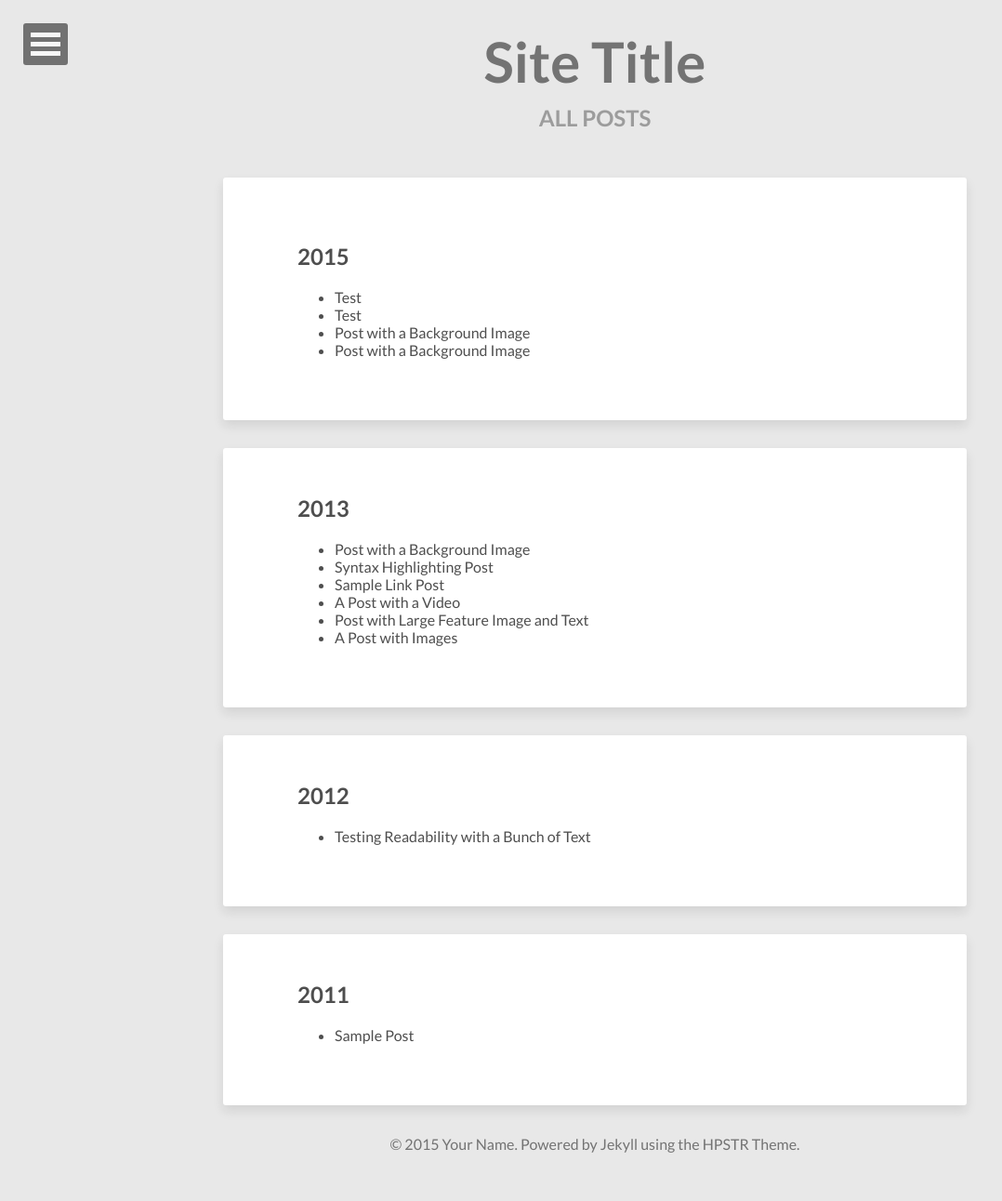
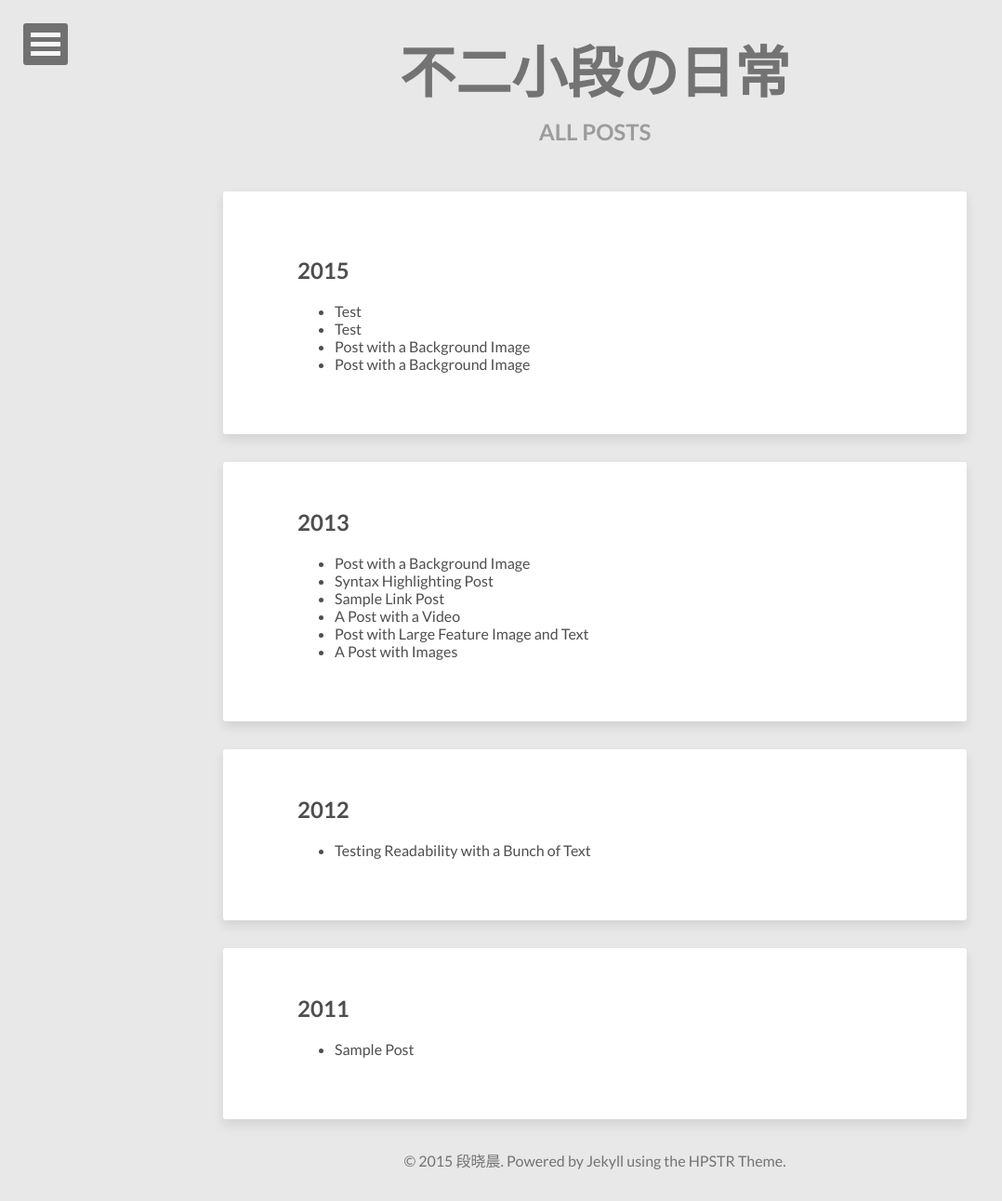
Before and after one commit to loveQt/loveqt.github.com, a Jekyll site: the page built from posts/index.html, in a window 1280 px wide. Shown: the whole page at 93% size, without its empty margins (0-1078 px from the left). Built offline with Jekyll 4.4.1, drawn with Linux system fonts in a browser that asks for light colours; nearby versions of some CDN libraries.

Commit message:
修改个人信息

```diff
--- a/_config.yml
+++ b/_config.yml
@@ -1,5 +1,5 @@
-title:            Site Title
-description:      Describe your website here.
+title:            不二小段の日常
+description:      Talk lee, Code More.少上知乎多读书。
 disqus_shortname: hpstrtheme
 reading_time:     true
 words_per_minute: 200
@@ -9,10 +9,10 @@ url:
 
 # Owner/author information
 owner:
-  name:           Your Name
+  name:           段晓晨
   avatar:         avatar.jpg
-  bio:            "Your bio goes here. It shouldn't be super long but a good two sentences or two should suffice."
-  email:          you@email.com
+  bio:            "Talk less, Code more.Zhihu less, Read more."
+  email:          shmilydxc@vip.qq.com
   # Social networking links used in footer. Update and remove as you like.
   twitter:
   facebook:
```
